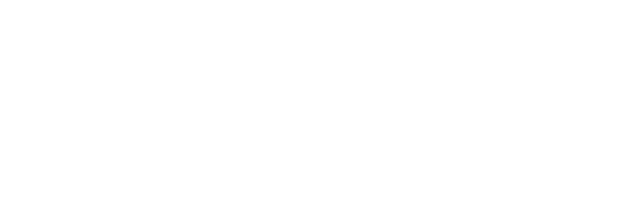
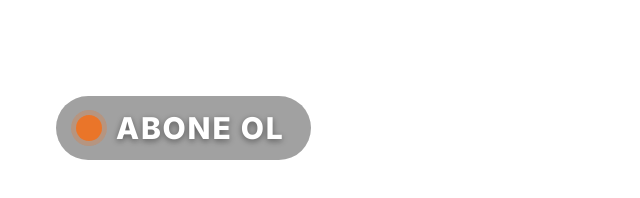
Before and after one commit to yekaradeniz/komsu-tuyosu, a website: page template/reel-gradient.html in a window 1280 px wide. Shown: the top 198 px of the page, without its empty margins (0-640 px from the left). Drawn offline with Linux system fonts and the light colour scheme.

Commit message:
feat: video boyunca gorunen kalici abone rozeti
Olcum: sondaki ABONE OL kartini izleyicilerin sadece dortte biri goruyor.
YouTube Analytics audienceWatchRatio, 5 nis videosunda %90 noktasi:
0.23 / 0.25 / 0.17 / 0.27 / 0.26. Orta noktada (%50) bu oran 0.38-0.55.
Yani kartin mesaji izleyicinin dortte ucune hic ulasmiyor.

Eklenen: sol ustte kucuk, yari saydam bir "ABONE OL" rozeti. Ilk kareden
itibaren gorunur, butun izleyicilere ulasir. Sol ust secildi cunku Shorts
arayuzu sag alti (begeni/yorum/paylas) ve alti (baslik/kanal) kapliyor.
Kucuk ve %88 opaklikta: metin kartlariyla cakismiyor, icerigi bolmuyor
(kareler 1/5/12/20.5 saniyede kontrol edildi).

Sondaki CTA karti kaldi: orayi goren dortte birlik kesim zaten abone olmaya
en yakin kitle, kaldirmak icin sebep yok.

Rozet renkleri kanal kimligine gore: Komsu turuncu, Zihin sari.

Co-Authored-By: Claude Opus 5 <noreply@anthropic.com>

```diff
--- a/template/reel-gradient.html
+++ b/template/reel-gradient.html
@@ -2,15 +2,44 @@
 <html lang="tr">
 <head>
 <meta charset="UTF-8">
+<link href="https://fonts.googleapis.com/css2?family=Inter:wght@700;800&display=swap" rel="stylesheet">
 <style>
   * { margin: 0; padding: 0; box-sizing: border-box; }
   html, body { width: 1080px; height: 1920px; overflow: hidden; background: transparent; }
   /* Gradient karartma kapatildi (kullanici karari): arka plan video oldugu
      gibi gozuksun, text-shadow ile metin okunabilirligi saglanir. */
   .gradient { position: absolute; inset: 0; background: transparent; }
+
+  /* KALICI ABONE ROZETI - video boyunca sol ustte durur.
+     Sebep: sondaki ABONE OL kartini izleyicilerin sadece %24'u goruyor
+     (olculdu: %90 noktasinda audienceWatchRatio 0.17-0.27). Rozet videonun
+     ilk karesinden itibaren gorundugu icin herkese ulasir.
+     Sol ust secildi: Shorts arayuzu sag alti (begeni/yorum) ve alti (baslik)
+     kaplar, sol ust serbest kalir.
+     Kucuk ve yari saydam: icerigi bolmemesi, dikkat calmamasi icin. */
+  .sub-badge {
+    position: absolute; top: 96px; left: 56px;
+    display: flex; align-items: center; gap: 14px;
+    padding: 14px 26px 14px 20px;
+    background: rgba(0,0,0,0.42);
+    border-radius: 999px;
+    opacity: 0.88;
+  }
+  .sub-badge .dot {
+    width: 26px; height: 26px; border-radius: 50%;
+    background: #E8620C; flex: none;
+    box-shadow: 0 0 0 5px rgba(232,98,12,0.28);
+  }
+  .sub-badge .txt {
+    font-family: Inter, system-ui, sans-serif;
+    font-weight: 800; font-size: 30px; letter-spacing: 0.06em;
+    color: #fff; text-transform: uppercase;
+    text-shadow: 0 2px 6px rgba(0,0,0,0.55);
+  }
 </style>
 </head>
 <body>
   <div class="gradient"></div>
+  <div class="sub-badge"><span class="dot"></span><span class="txt">Abone ol</span></div>
 </body>
 </html>
```
